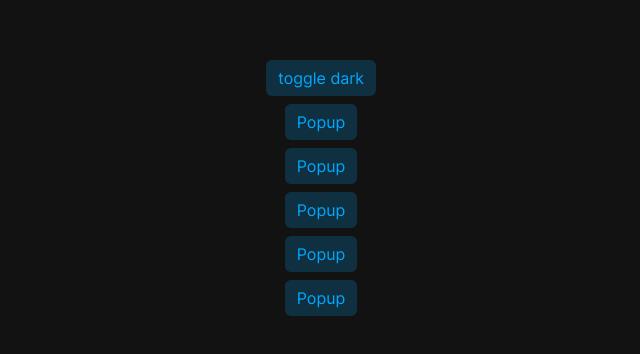
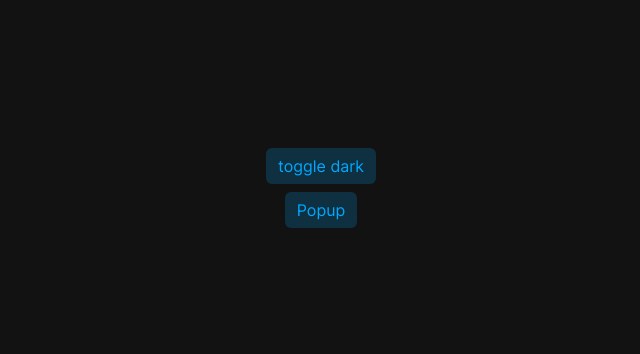
Before and after one commit to sa8ab/sevue, a Vue app: page / in a window 1280 px wide. Shown: the part 212-566 px from the top of the page, without its empty margins (319-959 px from the left). Built offline with nearby package versions, Linux system fonts and the light colour scheme.

Commit message:
+ RPopup header border

```diff
--- a/dev/App.vue
+++ b/dev/App.vue
@@ -2,11 +2,7 @@
   <div class="app">
     <RButton @click="click"> toggle dark </RButton>
     <RButton @click="active = true">Popup</RButton>
-    <RButton @click="active = true">Popup</RButton>
-    <RButton @click="active = true">Popup</RButton>
-    <RButton @click="active = true">Popup</RButton>
-    <RButton @click="active = true">Popup</RButton>
-    <RPopup v-model:active="active"> some content </RPopup>
+    <RPopup v-model:active="active" title="cdsdsofmek"> some content </RPopup>
   </div>
 </template>
 
--- a/src/components/popup/RPopup.vue
+++ b/src/components/popup/RPopup.vue
@@ -86,7 +86,7 @@ const onClose = () => {
     font-size: 1.2rem;
     font-weight: bold;
     // box-shadow: $shadow2;
-    border-bottom: 1px solid color(c1, 0.1);
+    border-bottom: 1px solid color(text, 0.1);
   }
   &-content {
     // height: 100%;
```
